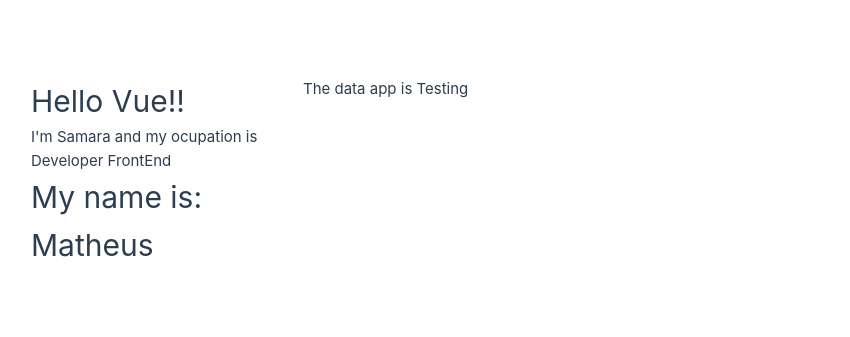
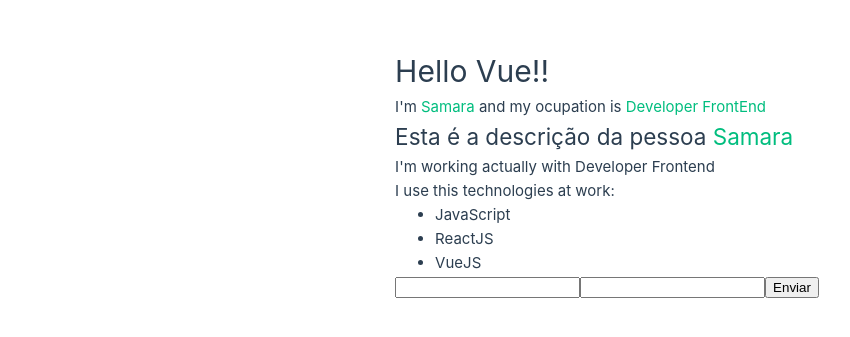
Before and after one commit to SamaraSilvia81/Vue3JS-Curso-Hora-De-Codar, a Vue app in the folder 2_project_vue/: page / in a window 1280 px wide. Shown: the part 227-564 px from the top of the page, without its empty margins (33-883 px from the left). Built offline with nearby package versions, Linux system fonts and the light colour scheme.

Commit message:
Added Hierarchy of Components

```diff
--- a/2_project_vue/src/App.vue
+++ b/2_project_vue/src/App.vue
@@ -1,8 +1,9 @@
 <template>
   <div id="app">
     <FirstComponent/>
-    <p>The data app is {{ test }}</p>
-    <LyfeCycle/>
+    <Person/>
+    <!-- <p>The data app is <span> {{ test }} </span></p> -->
+    <!-- <LyfeCycle/> -->
   </div>
 </template>
 
@@ -10,13 +11,15 @@
 
   import FirstComponent from './components/FirstComponent.vue';
   import LyfeCycle from './components/LyfeCycle.vue';
+  import Person from './components/Person.vue';
 
   export default {
     name: 'App',
 
     components: {
       FirstComponent,
-      LyfeCycle
+      LyfeCycle,
+      Person
     },
 
     data(){
--- a/2_project_vue/src/assets/main.css
+++ b/2_project_vue/src/assets/main.css
@@ -8,7 +8,7 @@
   font-weight: normal;
 }
 
-a,
+span,
 .green {
   text-decoration: none;
   color: hsla(160, 100%, 37%, 1);
@@ -28,8 +28,8 @@ a,
   }
 
   #app {
-    display: grid;
-    grid-template-columns: 1fr 1fr;
+    /*display: grid;
+    grid-template-columns: 1fr 1fr;*/
     padding: 0 2rem;
   }
 }
--- a/2_project_vue/src/components/FirstComponent.vue
+++ b/2_project_vue/src/components/FirstComponent.vue
@@ -2,7 +2,7 @@
     <!--Devemos colcoar um elemento pai-->
     <div id="first-component">
         <h1>Hello Vue!!</h1>
-        <p>I'm {{ name }} and my ocupation is {{ ocupation }}</p>
+        <p>I'm <span> {{ name }} </span> and my ocupation is <span> {{ ocupation }} </span></p>
     </div>
 </template>
 
--- /dev/null
+++ b/2_project_vue/src/components/Form.vue
@@ -0,0 +1,24 @@
+<template>
+    <div id="form">
+        <form action="">
+            <!--Isso permite uma independência de componentes-->
+            <InputText/>
+            <InputText/>
+            <Submit/>
+        </form>
+    </div>
+</template>
+
+<script>
+
+    import InputText from '../components/form/InputText.vue';
+    import Submit from '../components/form/Submit.vue';
+
+    export default {
+        name: 'Form',
+        components:{
+            InputText,
+            Submit
+        }
+    }
+</script>
--- /dev/null
+++ b/2_project_vue/src/components/Info.vue
@@ -0,0 +1,18 @@
+<template>
+    <!--Descrever uma pessoa-->
+    <div id="info-person">
+        <p>I'm working actually with Developer Frontend</p>
+        <p>I use this technologies at work: </p>
+        <ul>
+            <li>JavaScript</li>
+            <li>ReactJS</li>
+            <li>VueJS</li>
+        </ul>
+    </div>
+</template>
+
+<script lang="ts">
+    export default {
+        name: "Info"
+    }
+</script>
--- a/2_project_vue/src/components/LyfeCycle.vue
+++ b/2_project_vue/src/components/LyfeCycle.vue
@@ -1,5 +1,5 @@
 <template>
-    <h1>My name is: {{ name }}</h1>
+    <h1>My name is <span>{{ name }}</span></h1>
 </template>
 
 <script>
--- /dev/null
+++ b/2_project_vue/src/components/Person.vue
@@ -0,0 +1,27 @@
+<template>
+    <div id="person">
+        <h2>Esta é a descrição da pessoa <span>{{ name }}</span> </h2>
+        <Info/>
+        <Form/>
+    </div>
+</template>
+
+<script>
+
+    import Info from '../components/Info.vue';
+    import Form from '../components/Form.vue';
+
+    export default {
+        name: "Person",
+        // Se eu coloco components embaixo não é renderizado
+        components:{
+            Info,
+            Form
+        },
+        data(){
+            return{
+                name: "Samara",
+            }
+        }
+    }
+</script>
--- /dev/null
+++ b/2_project_vue/src/components/form/InputText.vue
@@ -0,0 +1,9 @@
+<template>
+    <input type="text">
+</template>
+
+<script lang="ts">
+    export default {
+        name: 'InputText',
+    }
+</script>
--- /dev/null
+++ b/2_project_vue/src/components/form/Submit.vue
@@ -0,0 +1,9 @@
+<template>
+    <input type="submit" value="Enviar">
+</template>
+
+<script lang="ts">
+    export default {
+        name: 'Submit',
+    }
+</script>
```
Also changed, not shown: 1 other file (tests, documents, lock files or other folders).
